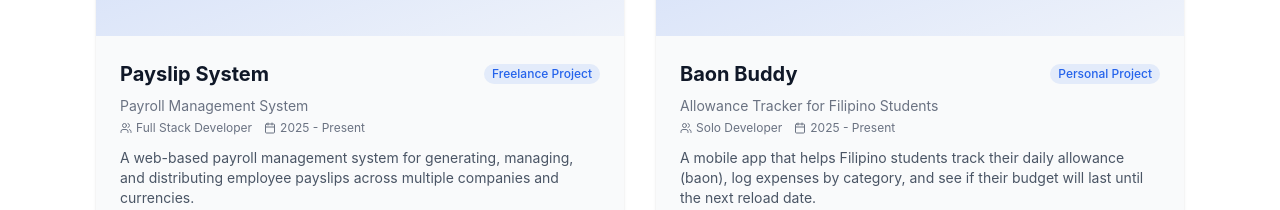
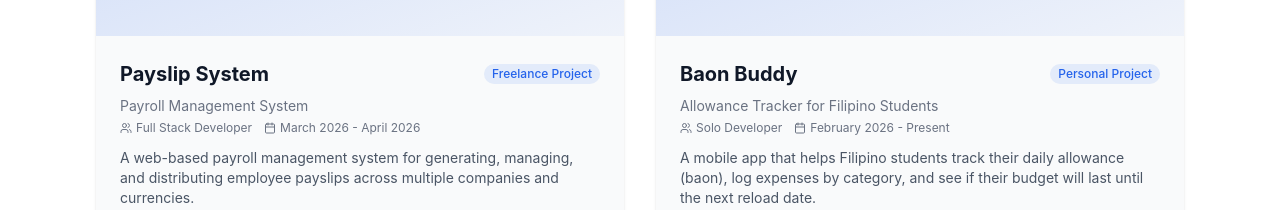
Before and after one commit to miracle3411/Portfolio, a React (Vite) app: page / in a window 1280 px wide. Shown: the part 3040-3250 px from the top of the page. Built offline with nearby package versions, Linux system fonts and the light colour scheme; no server answers.

Commit message:
Updated Date Range of Projects

```diff
--- a/src/data/content.js
+++ b/src/data/content.js
@@ -80,7 +80,7 @@ export const projects = [
     title: "Payslip System",
     subtitle: "Payroll Management System",
     type: "Freelance Project",
-    duration: "2025 - Present",
+    duration: "March 2026 - April 2026",
     role: "Full Stack Developer",
     description:
       "A web-based payroll management system for generating, managing, and distributing employee payslips across multiple companies and currencies.",
@@ -105,7 +105,7 @@ export const projects = [
     title: "Baon Buddy",
     subtitle: "Allowance Tracker for Filipino Students",
     type: "Personal Project",
-    duration: "2025 - Present",
+    duration: "February 2026 - Present",
     role: "Solo Developer",
     description:
       "A mobile app that helps Filipino students track their daily allowance (baon), log expenses by category, and see if their budget will last until the next reload date.",
```
